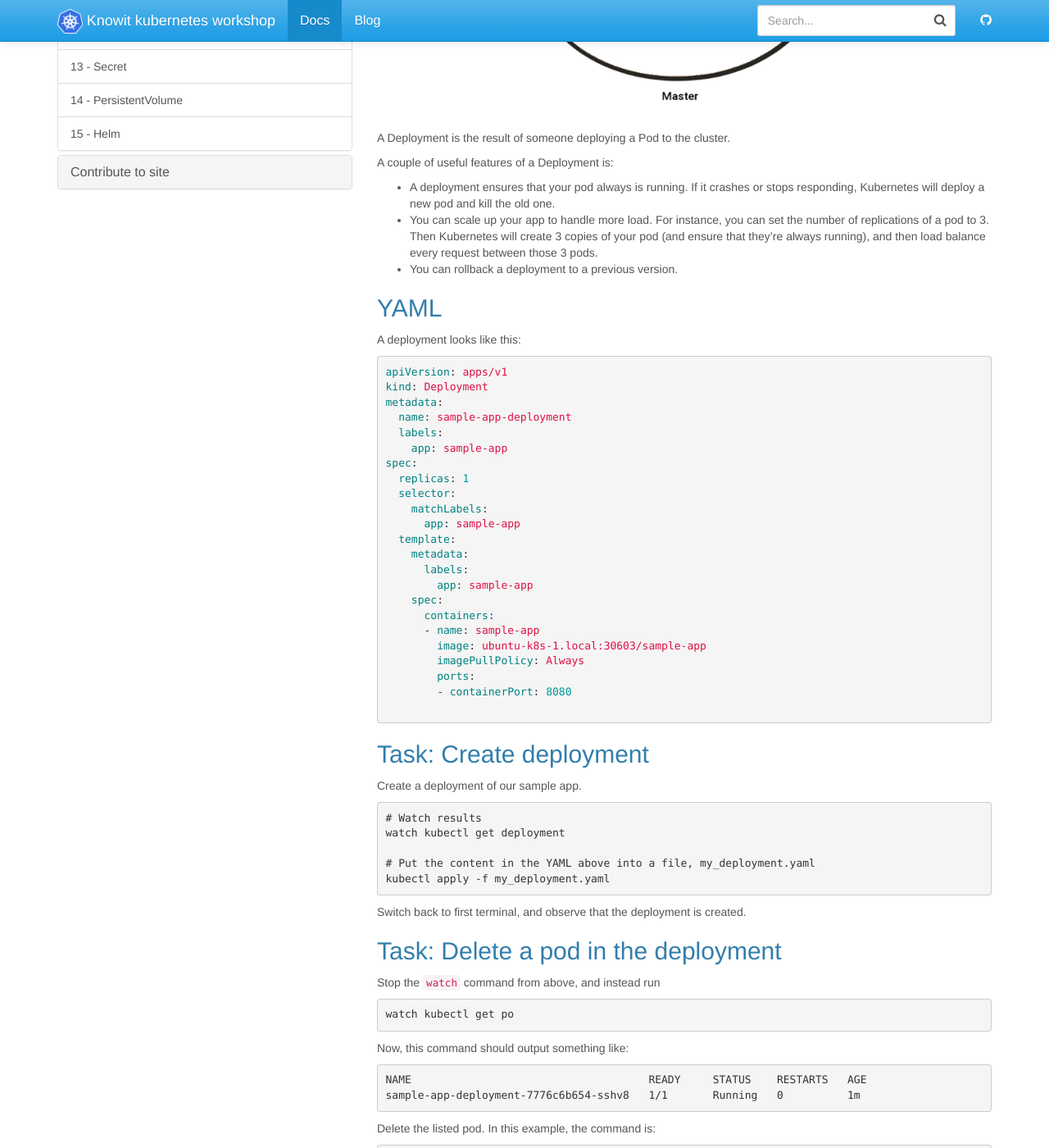
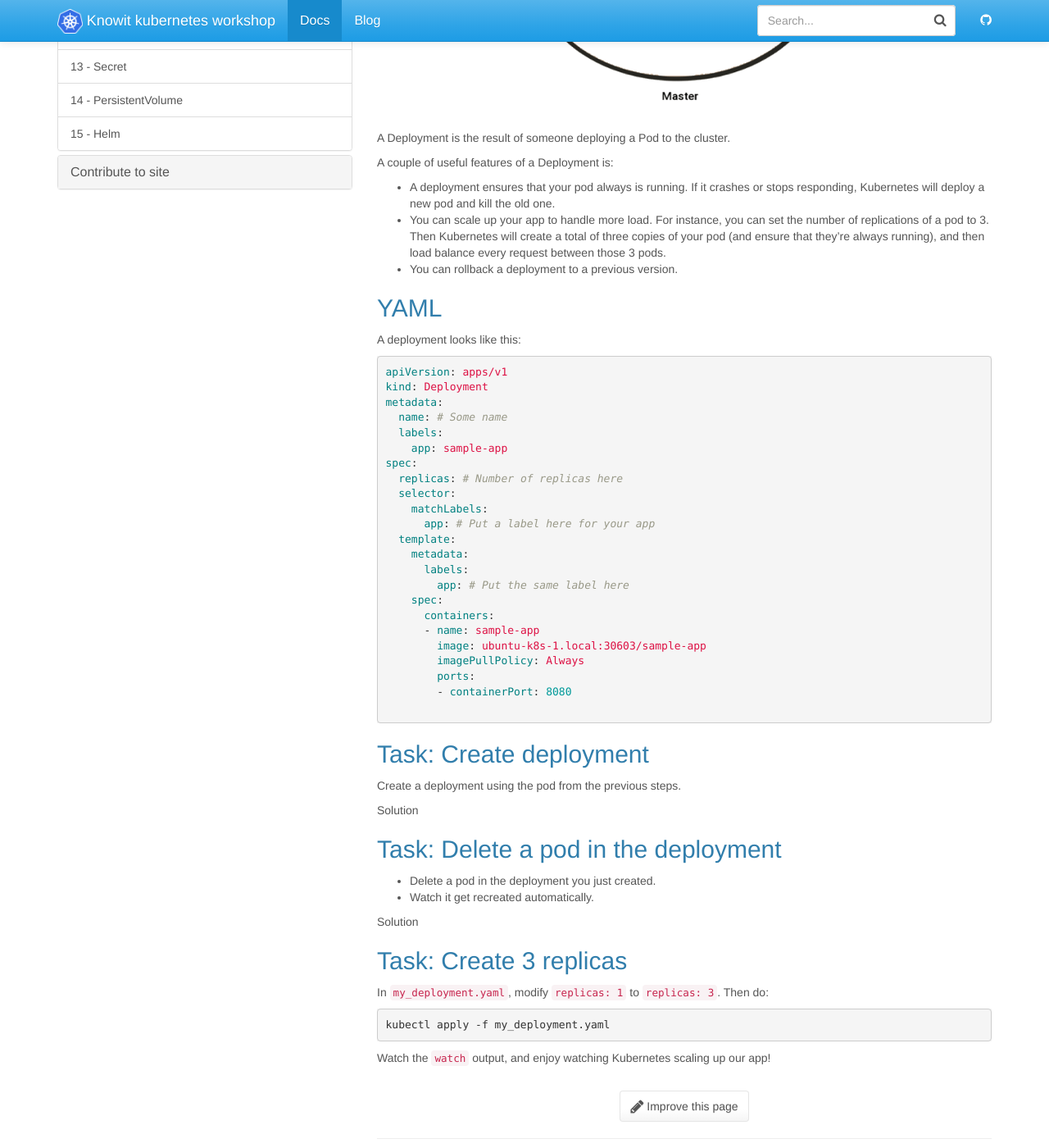
Before and after one commit to knowit/kubernetes-workshop, a Jekyll site: the page built from docs/_docs/workshop/07-deploy.md, in a window 1280 px wide and 1400 px high, scrolled down 588 px. Shown: the whole window at 82% size. Built offline with Jekyll 4.4.1, drawn with Linux system fonts in a browser that asks for light colours; nearby versions of some CDN libraries; some of the changed text lies outside the part shown.

Commit message:
Improvements

````diff
--- a/docs/_docs/workshop/07-deploy.md
+++ b/docs/_docs/workshop/07-deploy.md
@@ -13,13 +13,56 @@ A couple of useful features of a Deployment is:
 * A deployment ensures that your pod always is running. If it crashes or stops responding, Kubernetes will
 deploy a new pod and kill the old one.
 * You can scale up your app to handle more load. For instance, you can set the number of replications of a pod
-to 3. Then Kubernetes will create 3 copies of your pod (and ensure that they're always running), and then load
+to 3. Then Kubernetes will create a total of three copies of your pod (and ensure that they're always running), and then load
 balance every request between those 3 pods.
 * You can rollback a deployment to a previous version.
 
 ## YAML
 
 A deployment looks like this:
+
+```yaml
+apiVersion: apps/v1
+kind: Deployment
+metadata:
+  name: # Some name
+  labels:
+    app: sample-app
+spec:
+  replicas: # Number of replicas here
+  selector:
+    matchLabels:
+      app: # Put a label here for your app
+  template:
+    metadata:
+      labels:
+        app: # Put the same label here
+    spec:
+      containers:
+      - name: sample-app
+        image: ubuntu-k8s-1.local:30603/sample-app
+        imagePullPolicy: Always
+        ports:
+        - containerPort: 8080
+
+```
+
+## Task: Create deployment
+
+Create a deployment using the pod from the previous steps.
+
+<details>
+ <summary>Solution</summary>
+ <div markdown="1">
+
+```
+# Watch results
+watch kubectl get deployment
+
+# Put the content in the YAML below into a file, my_deployment.yaml
+kubectl apply -f my_deployment.yaml
+```
+Switch back to first terminal, and observe that the deployment is created.
 
 ```yaml
 apiVersion: apps/v1
@@ -47,21 +90,19 @@ spec:
 
 ```
 
-## Task: Create deployment
-
-Create a deployment of our sample app.
-
-```
-# Watch results
-watch kubectl get deployment
-
-# Put the content in the YAML above into a file, my_deployment.yaml
-kubectl apply -f my_deployment.yaml
-```
-Switch back to first terminal, and observe that the deployment is created.
+ </div>
+</details>
 
 
 ## Task: Delete a pod in the deployment
+
+* Delete a pod in the deployment you just created.
+* Watch it get recreated automatically.
+
+<details>
+ <summary>Solution</summary>
+ <div markdown="1">
+
 
 Stop the `watch` command from above, and instead run
 
@@ -95,6 +136,9 @@ sample-app-deployment-864bcb76f-pg9jk   0/1       ContainerCreating   0
 
 Awesome, Kubernetes is auto creating a new pod since the first was killed.
 
+ </div>
+</details>
+
 ## Task: Create 3 replicas
 
 In `my_deployment.yaml`, modify `replicas: 1` to `replicas: 3`. Then do:
````
Also changed, not shown: other parts of docs/_docs/workshop/07-deploy.md (+1 -1 lines), docs/_docs/workshop/04-node.md (+1 -1 lines), docs/_docs/workshop/15-helm.md (+1 -1 lines).
